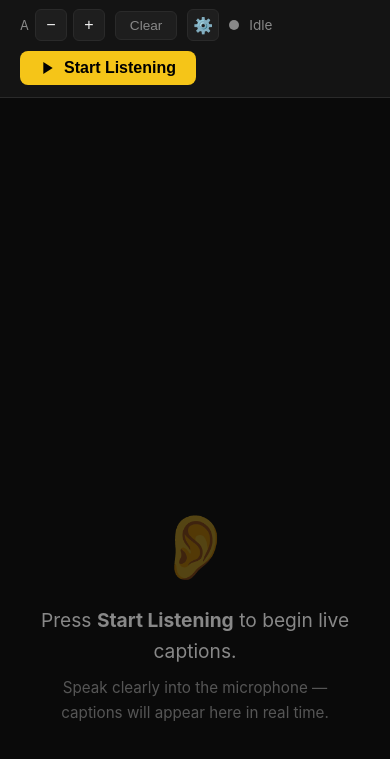
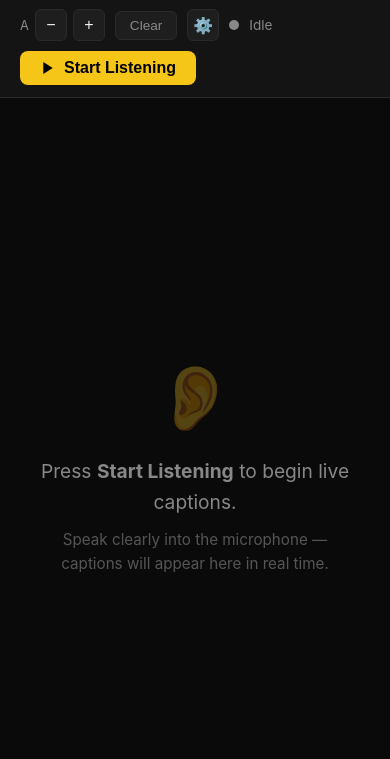
Before and after one commit to ankits9999/Whisper, a website: page public/index.html in a window 390 px wide. Shown: the part 39-798 px from the top of the page. Drawn offline with Linux system fonts and the light colour scheme.

Commit message:
UI changes

```diff
--- a/public/index.html
+++ b/public/index.html
@@ -195,7 +195,8 @@
     #caption-container {
       flex: 1;
       overflow-y: auto;
-      padding: 30px 40px;
+      /* Bigger bottom pad keeps the last line clear of Safari's URL bar. */
+      padding: 30px 40px calc(15vh + env(safe-area-inset-bottom, 0px));
       display: flex;
       flex-direction: column;
       justify-content: flex-end;
@@ -239,7 +240,7 @@
     #vol-fill { height: 100%; width: 0%; background: var(--accent); border-radius: 3px; transition: width 0.05s; }
 
     @media (max-width: 600px) {
-      #caption-container { padding: 20px; }
+      #caption-container { padding: 20px 20px calc(20vh + env(safe-area-inset-bottom, 0px)); }
       :root { --font-size: 1.4rem; }
     }
   </style>
```
Also changed, not shown: server.js (+7 -0 lines).
